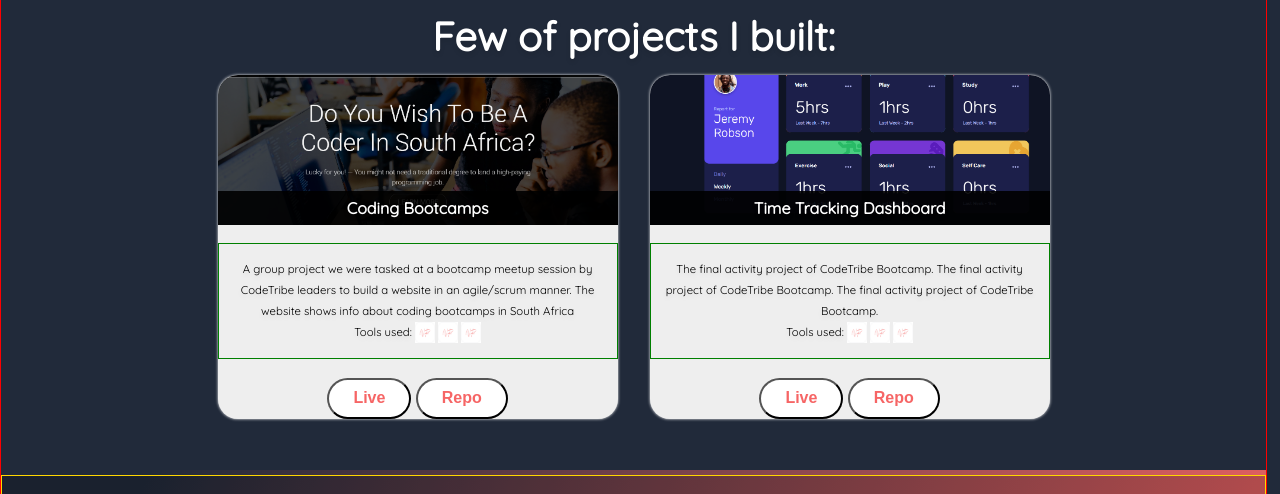
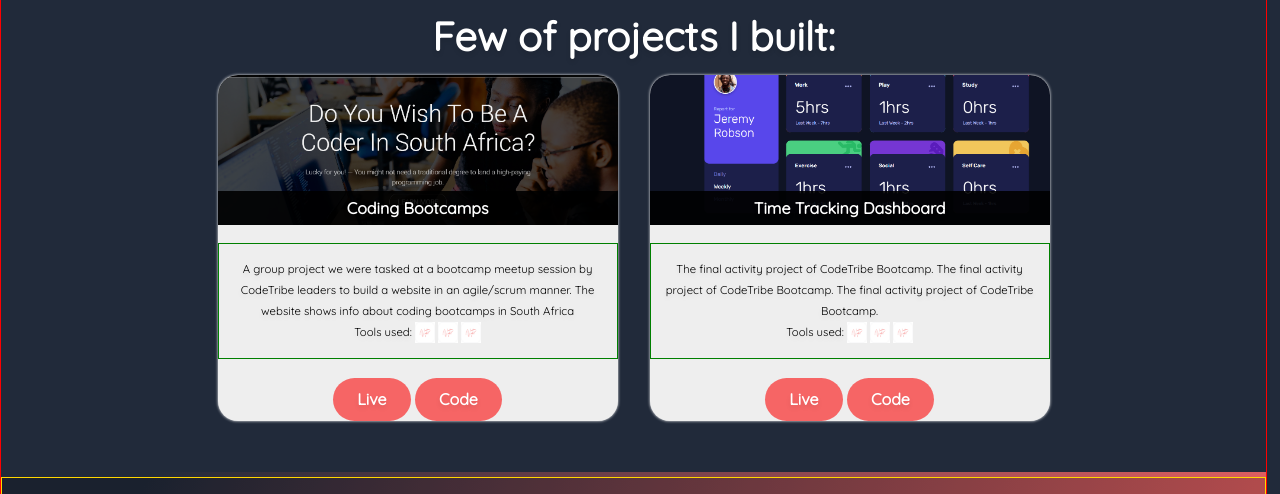
Before and after one commit to rabnic/bootcamp2023, a plain HTML site: page index.html in a window 1280 px wide. Shown: the part 1971-2465 px from the top of the page. Drawn offline with Linux system fonts and the light colour scheme.

Commit message:
Fixed url for Live and Code link buttons

```diff
--- a/index.html
+++ b/index.html
@@ -243,7 +243,7 @@
         text-align: center;
       }
 
-      #projects button {
+      #projects .button {
         background-color: #fff;
         padding: .6rem 1.5rem;
         color: #f66565;
@@ -257,6 +257,10 @@
         font-weight: bold;
         transition-duration: 0.4s;
       }
+      #projects .button{
+background-color: #f66565;
+color: #fff;
+}
     </style>
   </head>
   <body>
@@ -386,8 +390,8 @@
               </div>
             </div>
             <div class="footer">
-              <button>Live</button>
-              <button>Repo</button>
+              <a href="https://coding-bootcamps-rabnic.netlify.app" class="button" >Live</a>
+              <a href="https://github.com/rabnic/codetribe-meetup-project" class="button" >Code</a>
             </div>
           </div>
           <div class="card">
@@ -414,8 +418,8 @@
               </div>
             </div>
             <div class="footer">
-              <button>Live</button>
-              <button>Repo</button>
+              <a href="https://time-tracking-dashboard-rabnic.netlify.app" class="button" >Live</a>
+              <a href="https://github.com/rabnic/time-tracking-dashboard" class="button" >Code</a>
             </div>
           </div>
         </div>
```
